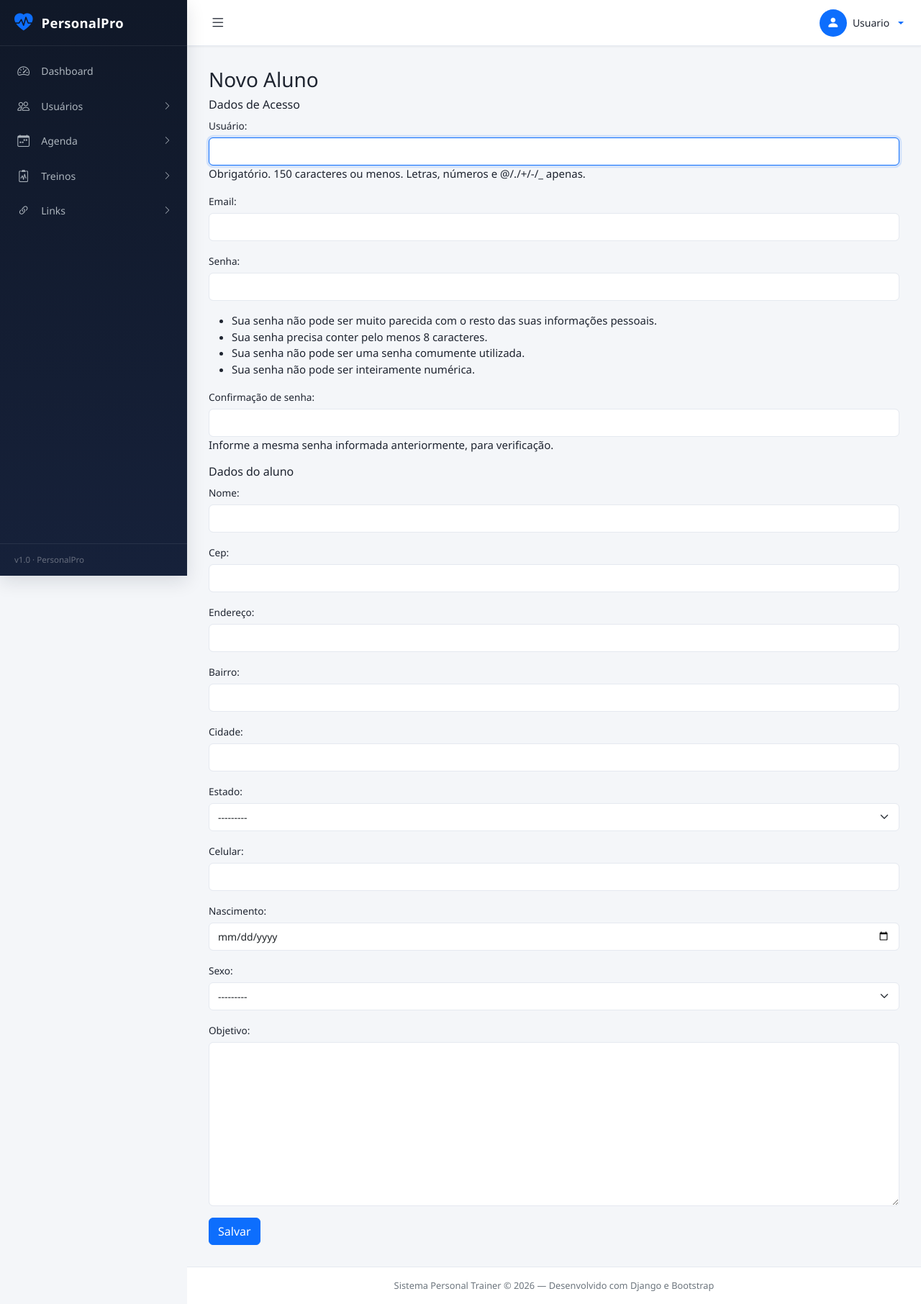
After one commit to profAlbertoAyres/django3a, a Django app: page /usuarios/alunos/novo/ in a window 1280 px wide. The commit adds this page. Shown: the whole page at 72% size. Run offline with Django 5.2, Linux system fonts and the light colour scheme.

Commit message:
Aula 17/08/2026

```diff
--- a/config/settings.py
+++ b/config/settings.py
@@ -45,6 +45,7 @@ INSTALLED_APPS = [
     'usuarios',
     'agendas',
     'treinos',
+    'web',
 ]
 
 MIDDLEWARE = [
--- a/config/urls.py
+++ b/config/urls.py
@@ -19,5 +19,6 @@ from django.urls import path, include
 
 urlpatterns = [
     path('admin/', admin.site.urls),
+    path('',include('web.urls')),
     path('usuarios/', include('usuarios.urls')),
 ]
--- a/static/css/base/layout.css
+++ b/static/css/base/layout.css
@@ -325,23 +325,6 @@ a {
 }
 
 /* ==========================================================================
-   7. BREADCRUMB
-   ========================================================================== */
-.breadcrumb-bar {
-    min-height: var(--breadcrumb-height);
-    background-color: var(--surface);
-    border-bottom: 1px solid var(--border-color);
-    padding: 0.5rem 1.5rem;
-    display: flex;
-    align-items: center;
-}
-
-.breadcrumb-bar .breadcrumb {
-    margin-bottom: 0;
-    font-size: 0.82rem;
-}
-
-/* ==========================================================================
    8. CONTEÚDO PRINCIPAL
    ========================================================================== */
 main.content {
@@ -391,69 +374,6 @@ main.content {
 }
 
 /* ==========================================================================
-   11. BOTÕES PADRONIZADOS
-   ========================================================================== */
-.btn {
-    border-radius: var(--radius-sm);
-    font-size: 0.875rem;
-    font-weight: 500;
-    padding: 0.5rem 1rem;
-    transition: filter var(--transition-fast), transform var(--transition-fast);
-}
-
-.btn:active {
-    transform: translateY(1px);
-}
-
-.btn-novo {
-    background-color: var(--success);
-    color: #fff;
-    border: none;
-}
-
-.btn-editar {
-    background-color: var(--warning);
-    color: #212529;
-    border: none;
-}
-
-.btn-excluir {
-    background-color: var(--danger);
-    color: #fff;
-    border: none;
-}
-
-.btn-salvar {
-    background-color: var(--primary);
-    color: #fff;
-    border: none;
-}
-
-.btn-cancelar {
-    background-color: transparent;
-    color: var(--secondary);
-    border: 1px solid var(--border-color);
-}
-
-.btn-pesquisar {
-    background-color: var(--text-primary);
-    color: #fff;
-    border: none;
-}
-
-.btn-novo:hover,
-.btn-editar:hover,
-.btn-excluir:hover,
-.btn-salvar:hover,
-.btn-pesquisar:hover {
-    filter: brightness(1.08);
-}
-
-.btn-cancelar:hover {
-    background-color: var(--background);
-}
-
-/* ==========================================================================
    12. TABELAS
    ========================================================================== */
 .table-responsive {
@@ -467,11 +387,9 @@ main.content {
     background-color: var(--surface);
 }
 
-.table thead {
-    background-color: var(--sidebar-bg);
-}
 
 .table thead th {
+    background-color: var(--sidebar-bg) !important;
     color: #fff;
     font-weight: 500;
     font-size: 0.82rem;
--- a/templates/base.html
+++ b/templates/base.html
@@ -189,9 +189,16 @@
                 </ul>
             </div>
         </header>
+        {% if messages %}
+        {% for message in messages %}
+        <div class="alert alert-{{ message.tags }} >">
+            {{ message.messagem }}
+        </div>
+        {% endfor %}
+        {% endif %}
 
         <!-- Área de conteúdo -->
-        <main class="content">
+        <main class="container content">
             {% block content %}
 
             {% endblock %}
--- a/usuarios/forms.py
+++ b/usuarios/forms.py
@@ -6,11 +6,17 @@ from .models import Aluno
 
 
 class UsuarioForm(UserCreationForm):
-    email = forms.EmailField(required=True)
+    email = forms.EmailField(required=True, )
 
     class Meta:
         model = User
         fields = ['username', 'email', 'password1', 'password2']
+
+    def __init__(self, *args, **kwargs):
+        super().__init__(*args, **kwargs)
+
+        for field in self.fields.values():
+            field.widget.attrs['class'] = 'form-control'
 
 class AlunoForm(forms.ModelForm):
     class Meta:
@@ -27,3 +33,18 @@ class AlunoForm(forms.ModelForm):
             'sexo',
             'objetivo',
         ]
+        labels = {
+            'endereco':'Endereço'
+        }
+        widgets = {
+            'nascimento':forms.TextInput(attrs={'type':'date'}),
+        }
+
+    def __init__(self, *args, **kwargs):
+        super().__init__(*args, **kwargs)
+
+        for field in self.fields.values():
+            if isinstance(field.widget, forms.Select):
+                field.widget.attrs['class'] = 'form-select'
+            else:
+                field.widget.attrs['class'] = 'form-control'
--- /dev/null
+++ b/usuarios/templates/usuarios/aluno/form.html
@@ -0,0 +1,17 @@
+{% extends 'base.html' %}
+
+{% block title %}Novo Aluno {% endblock %}
+
+{% block content %}
+
+<h3>Novo Aluno</h3>
+<form method="post">
+    {% csrf_token %}
+    <h6>Dados de Acesso</h6>
+    {{ user_form.as_p }}
+    <h6>Dados do aluno</h6>
+    {{ aluno_form.as_p }}
+    <button type="submit" class="btn btn-primary">Salvar</button>
+</form>
+
+{% endblock %}
--- a/usuarios/templates/usuarios/aluno/lista.html
+++ b/usuarios/templates/usuarios/aluno/lista.html
@@ -34,6 +34,6 @@
     </table>
 </div>
 
-<a href="#" class="btn btn-success mt-3">Novo aluno</a>
+<a href="{% url 'usuarios:aluno_novo' %}" class="btn btn-success mt-3">Novo aluno</a>
 
 {% endblock %}
--- a/usuarios/urls.py
+++ b/usuarios/urls.py
@@ -9,5 +9,5 @@ urlpatterns = [
     # path('alunos/',views.lista_alunos, name='aluno_lista'),
     #CBV
     path('alunos/',views.AlunoListView.as_view(),name='aluno_lista'),
-
+    path('alunos/novo/',views.criar_aluno,name='aluno_novo')
 ]
--- a/usuarios/views.py
+++ b/usuarios/views.py
@@ -27,7 +27,6 @@ def criar_aluno(request):
     if request.method == 'POST':
         user_form = UsuarioForm(request.POST)
         aluno_form = AlunoForm(request.POST)
-
         if user_form.is_valid() and aluno_form.is_valid():
             try:
                 with transaction.atomic():
@@ -39,3 +38,11 @@ def criar_aluno(request):
                 return redirect('usuarios:aluno_lista')
             except Exception:
                 messages.error(request,'Não foi possível cadastrar o aluno')
+
+    else:
+        user_form = UsuarioForm()
+        aluno_form = AlunoForm()
+    return render(request, 'usuarios/aluno/form.html',{
+            'user_form' : user_form,
+            'aluno_form' : aluno_form,
+        })
--- /dev/null
+++ b/web/urls.py
@@ -0,0 +1,10 @@
+from django.urls import path
+
+from . import views
+
+app_name = 'web'
+
+urlpatterns = [
+    path('',views.index,name='home'),
+    path('contato/',views.contato,name='contato'),
+]
--- a/web/views.py
+++ b/web/views.py
@@ -1,3 +1,9 @@
 from django.shortcuts import render
 
 # Create your views here.
+
+def index(request):
+    return render(request, 'web/home.html')
+
+def contato(request):
+    return render(request, 'web/contato.html')
```
